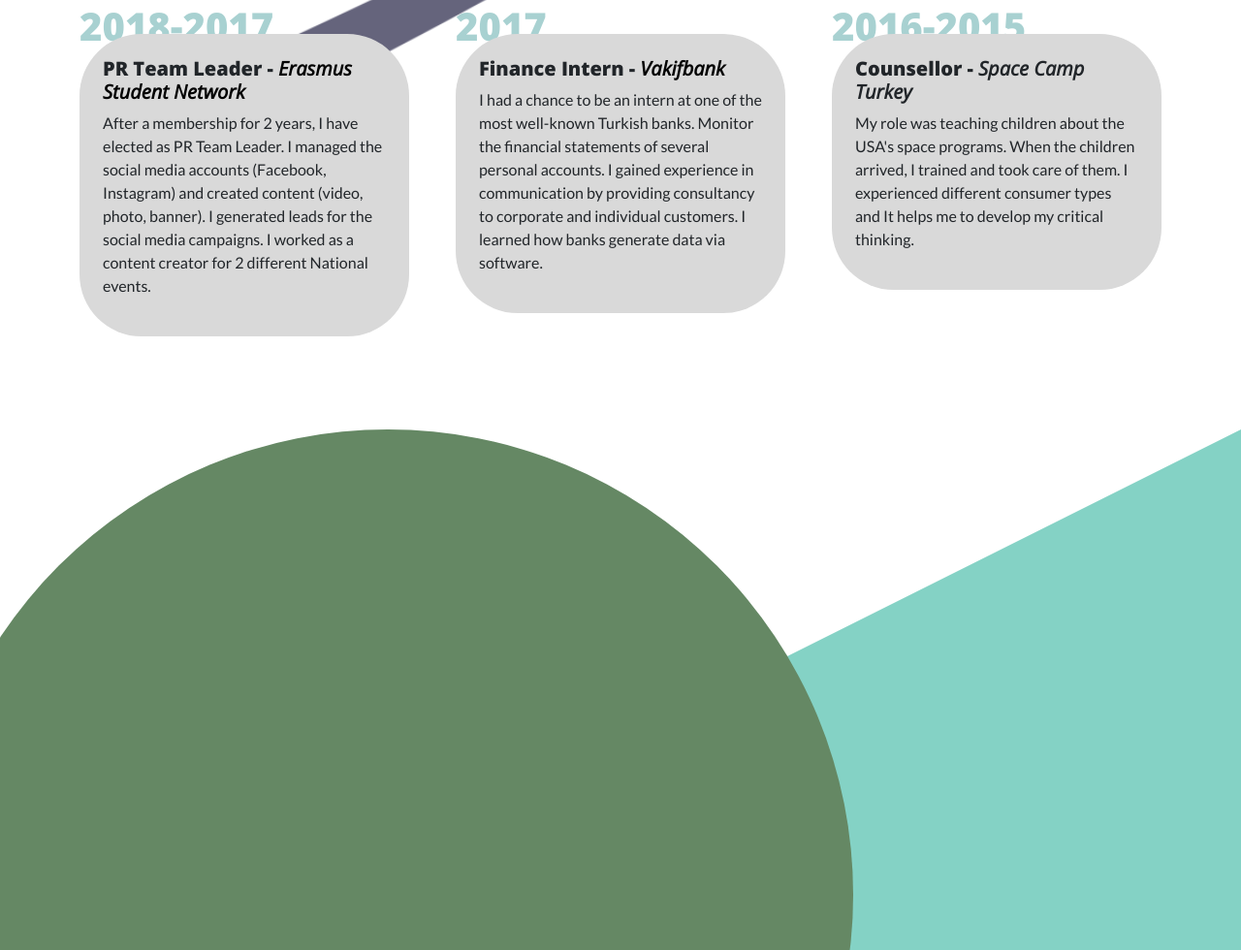
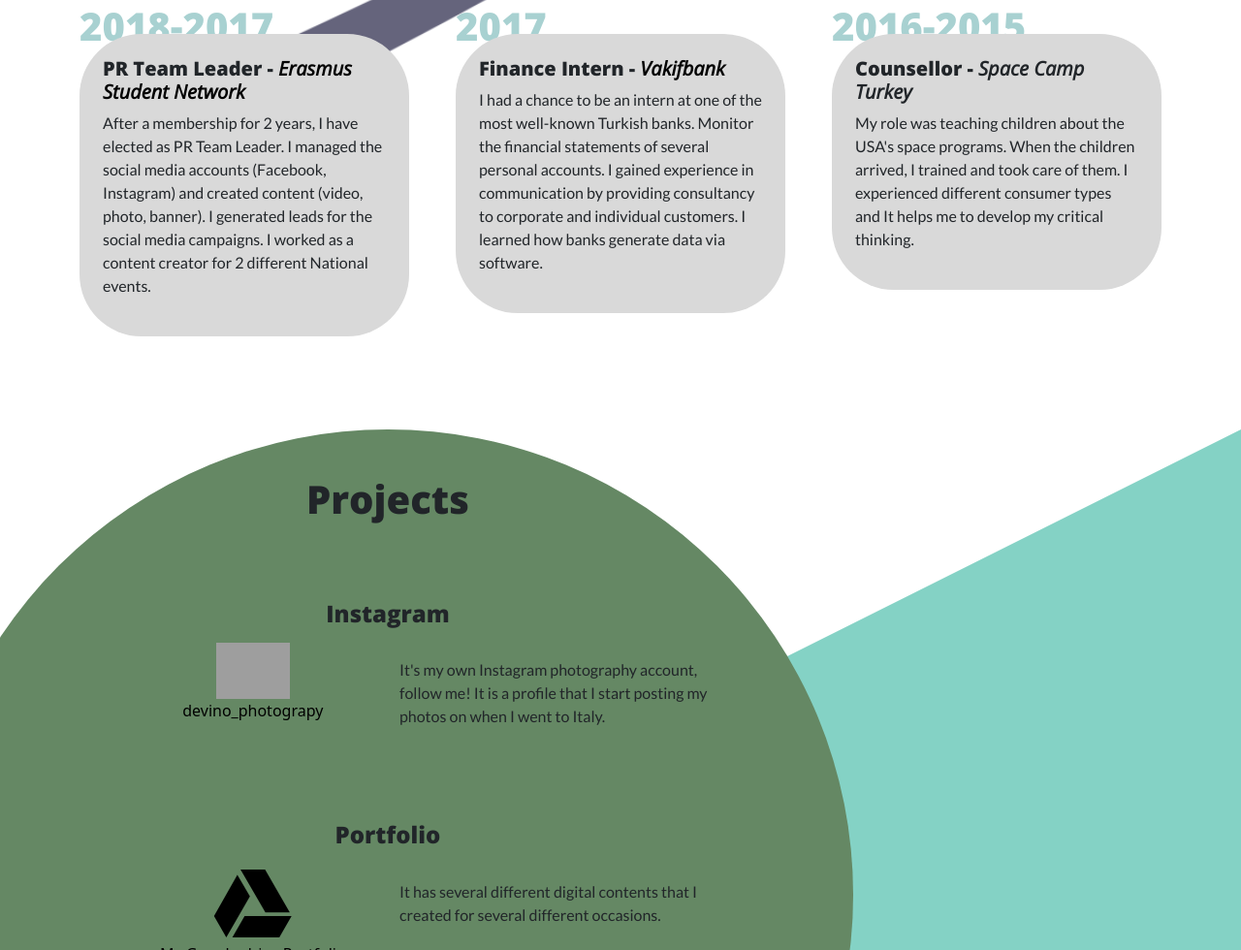
Before and after one commit to devincetin/devinBlog, a website: page index.html in a window 1280 px wide. Shown: the part 1820-2800 px from the top of the page at 97% size. Drawn offline with nearby package versions, Linux system fonts and the light colour scheme; grey boxes are pictures that could not be loaded.

Commit message:
Projects Added

```diff
--- a/index.html
+++ b/index.html
@@ -15,6 +15,10 @@
 
   <!-- Bootstrap Script -->
   <script src="https://cdn.jsdelivr.net/npm/bootstrap@5.3.0-alpha1/dist/js/bootstrap.bundle.min.js" integrity="sha384-w76AqPfDkMBDXo30jS1Sgez6pr3x5MlQ1ZAGC+nuZB+EYdgRZgiwxhTBTkF7CXvN" crossorigin="anonymous"></script>
+
+<!-- FontAwsome -->
+<script src="https://kit.fontawesome.com/56bccdd013.js" crossorigin="anonymous"></script>
+
 </head>
 
 
@@ -58,7 +62,7 @@
     <div class="row">
       <div class="col-lg-6 heading">
         <h1 class="main-heading">Devin Cetin</h1>
-        <h2 class="sub-heading">I am a marketer and I want to work!</h2>
+        <h2 class="sub-heading">I am a marketer/photographer! Looking for opportunities!</h2>
         <div class="row heading-subsection">
           <div class="col-lg-12">
             <p>Scroll down to find out more about me!</p>
@@ -187,7 +191,46 @@
   <section class="container-fluid" id="projects">
     <div class="row">
       <div class="col-lg-6 circle">
+        <h1>Projects</h1>
+        <div class="col-lg-12">
+          <h4 class="nprojects">Instagram</h4>
+          <div class="row">
+            <div class="col-lg-6 icon-section">
+              <a href="https://www.instagram.com/devino_photography/"><img class="icon" src="images\DEV.png" alt="devino_photography instagram"></a>
+              <a class="links" href="https://www.instagram.com/devino_photography/">devino_photograpy</a>
+            </div>
+            <div class="col-lg-6">
+              <p class="description">It's my own Instagram photography account, follow me! It is a profile that I start posting my photos on when I went to Italy.</p>
+            </div>
+          </div>
+        </div>
 
+          <div class="col-lg-12">
+            <h4 class="nprojects">Portfolio</h4>
+            <div class="row">
+              <div class="col-lg-6 icon-section">
+                <a href="https://drive.google.com/drive/folders/0B0n4iJHZN8PvdUJOYm5DVldyNU0?resourcekey=0-zjgIOoTnkcdnz1M2cXVgNw&usp=sharing"><i class="fa-brands fa-google-drive fa-5x"></i></a>
+                <a class="links" href="https://drive.google.com/drive/folders/0B0n4iJHZN8PvdUJOYm5DVldyNU0?resourcekey=0-zjgIOoTnkcdnz1M2cXVgNw&usp=sharing">My Google drive Portfolio</a>
+              </div>
+              <div class="col-lg-6">
+                <p class="description">It has several different digital contents that I created for several different occasions.</p>
+              </div>
+            </div>
+
+          </div>
+          <div class="col-lg-12">
+            <h4 class="nprojects">Fiasco</h4>
+            <div class="row">
+              <div class="col-lg-6 icon-section">
+                <a href="https://www.instagram.com/fiascopodcast/"><img class="icon" src="images\logo1.png" alt="fiasco podcast spotify"></a>
+                <a class="links" href="https://www.instagram.com/fiascopodcast/">Fiasco Podcast</a>
+              </div>
+              <div class="col-lg-6">
+                <p class="description">It was a podcast project that I started with my classmates. It is in Turkish. We had a chance to be a guest on different podcasts as well. I found IT solutions and I designed social media content, logo, photographs.</p>
+              </div>
+            </div>
+
+          </div>
         </div>
       <div class="col-lg-6 triangle">
 
--- a/public/css/style.css
+++ b/public/css/style.css
@@ -150,6 +150,7 @@
   position: relative;
 }
 
+
 .circle {
   background-color: #658864;
   border-radius: 50%;
@@ -158,6 +159,8 @@
   position: relative;
   right: 5rem;
   z-index: 1;
+  padding: 3rem;
+  text-align: center;
 }
 
 .triangle {
@@ -170,6 +173,29 @@
   right: 0;
   z-index: 0;
 }
+
+.nprojects{
+  margin: 5rem auto 1rem;
+}
+
+.icon {
+  width: 30%;
+}
+
+.links{
+  display: block;
+}
+
+.description{
+  text-align: left;
+  margin-right: 5rem;
+  padding-top: 1rem;
+}
+
+.icon-section{
+padding-left: 20%;
+}
+
 
 /* Contact */
 
```
Also changed, not shown: 2 other files. Lines whose indentation alone changed are shown as unchanged.
